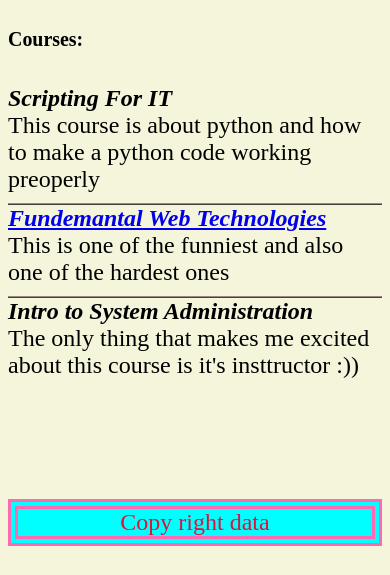
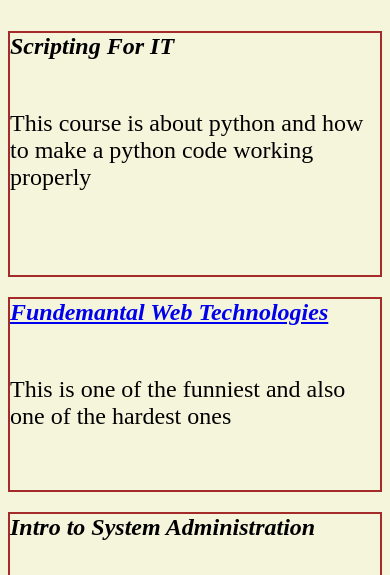
Before and after one commit to Erfan5G/Assignment-lab4, a plain HTML site: page misc/courses.html in a window 390 px wide. Shown: the part 269-844 px from the top of the page. Drawn offline with Linux system fonts and the light colour scheme.

Commit message:
Changing the bug in @media (max-width: 600px)

```diff
--- a/css/stylesheet.css
+++ b/css/stylesheet.css
@@ -62,7 +62,7 @@ footer {
     width: 100%;
 }
 
-@media screen and (max-width: 600px) {
+/* @media screen and (max-width: 600px) {
 
     .Navigation {
         display: grid;
@@ -82,29 +82,48 @@ footer {
       .Courses-- li:last-child {
         border-bottom: none;
       }
+    } */
+    @media screen and (max-width: 600px) {
+        .Courses-- li div p:first-child {
+          margin-top: 0;
         }
 
-    @media screen and (max-width:1200px) {
-        .courses-body {
-            display: grid;
-            grid-template-columns: 1fr, 1fr;
+        .Courses-- li {
+          flex-direction: column;
+          border: 2px solid brown;
+          justify-content: center;
+          text-align: left;
         }
-        .Courses-- {
+
+        .Courses-- li div {
+          margin-left: 0;
+          padding-bottom: 50px;
+        }
+
+        /* target h2 element inside div element */
+        .Courses-- li div h2 {
           text-align: left;
-            list-style: none;
-            padding-bottom: 60px;
-            border-bottom: 2px rgb(156, 135, 135) ridge;
         }
-        .Courses-- li:last-child {
-            border-bottom: none;
       }
-          .Courses-- {
-            border-bottom: none;
 
+      @media screen and (max-width: 1300px) {
+        .Courses-- li {
+          display: flex;
+          align-items: start;
+          justify-content: space-between;
+          margin-bottom: 20px;
+        }
 
+        .Courses-- li div {
+          flex: 1 1 0;
+          padding-bottom: 50px;
         }
-        div li  {
+
+        div li {
           padding-bottom: 10px;
           border-bottom: 2px rgb(156, 135, 135) ridge;
+          display: flex;
+          flex-wrap: wrap;
+          gap: 50px;
         }
       }
--- a/misc/courses.html
+++ b/misc/courses.html
@@ -24,15 +24,22 @@
 
     <h5>Courses:  </h5>
     <div class="Courses--">
-                <li><i><b>Scripting For IT</b></i>
-                <div>This course is about python and how to make a python code working preoperly </div></li>
+        <li>
+            <i><b>Scripting For IT</b></i>
+            <div>
+                <p>This course is about python and how to make a python code working properly</p>
+            </div>
+        </li>
         <li>
             <a href="https://learn.bcit.ca/d2l/home/914252" target="_blank"><i><b>Fundemantal Web Technologies</b></i></a>
             <div>This is one of the funniest and also one of the hardest ones </div>
         </li>
-                <li><i><b>Intro to System Administration</b></i>
-                <div>The only thing that makes me excited about this course is it's insttructor :)) </div></li>
+        <li>
+            <i><b>Intro to System Administration</b></i>
+            <div>The only thing that makes me excited about this course is it's instructor :)) </div>
+        </li>
     </div>
+
     </section>
     <footer>
         <div class="copy-right">Copy right data </div>
```
Lines whose indentation alone changed are shown as unchanged.
